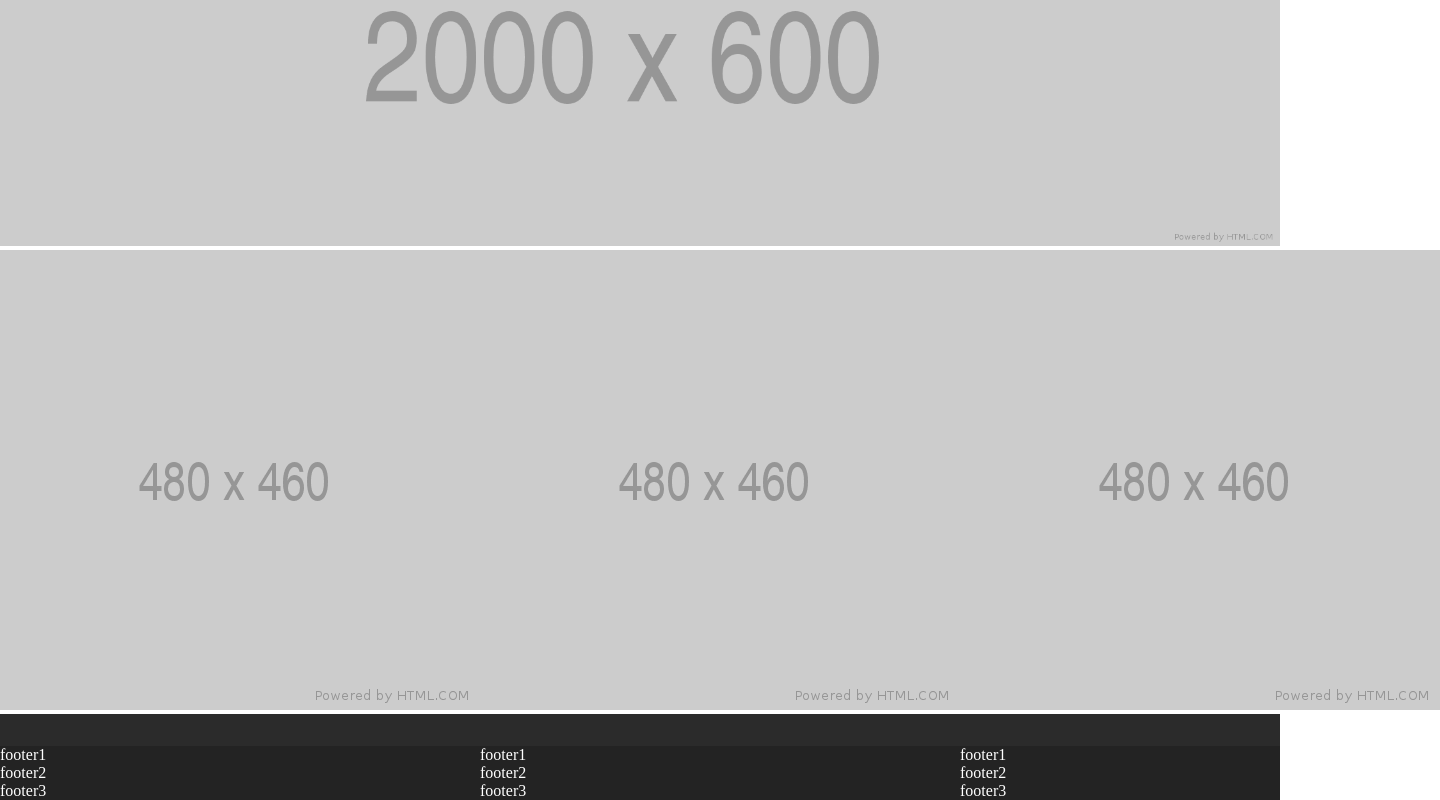
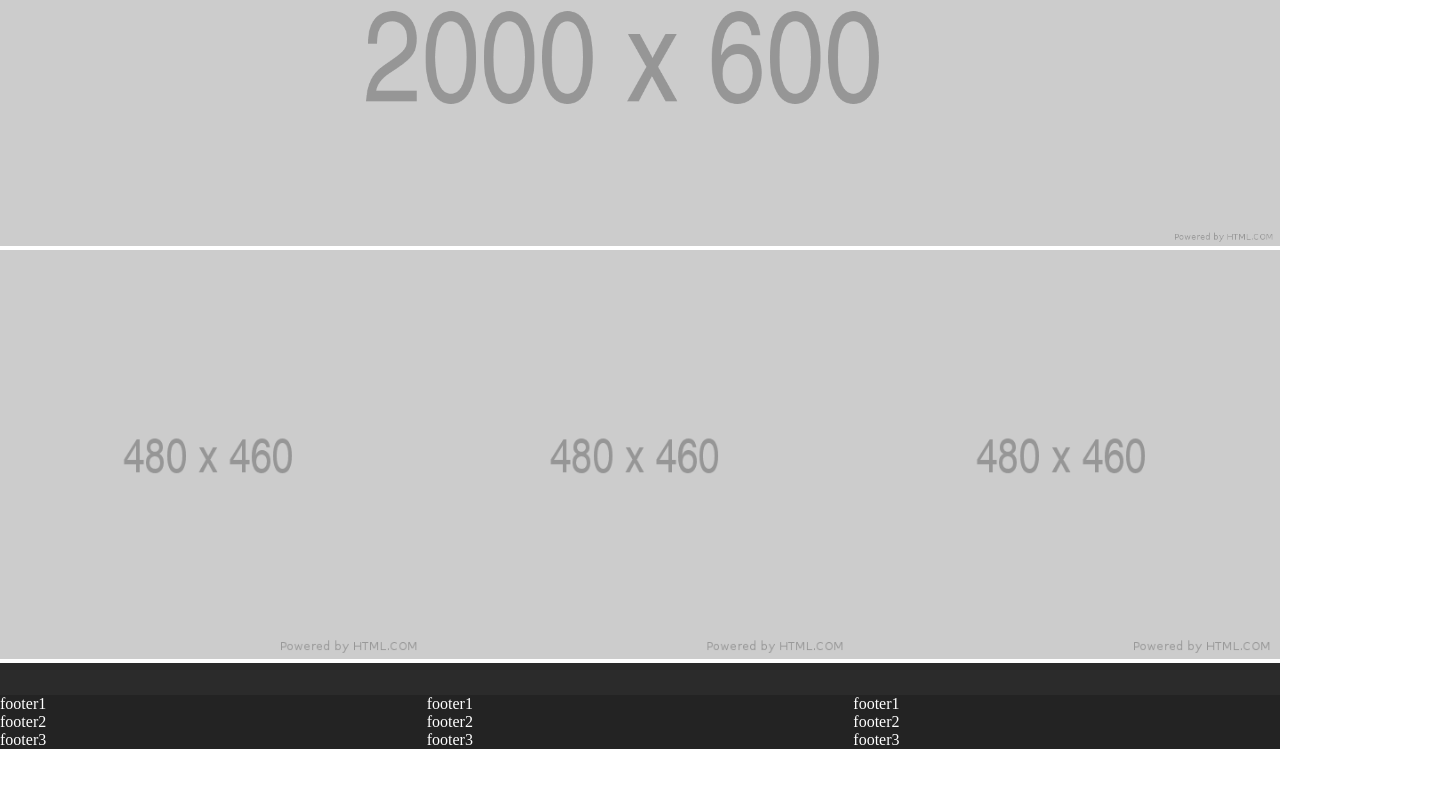
Before and after one commit to leon-boddy/template, a plain HTML site: page index.html in a window 1280 px wide. Shown: the part 313-1113 px from the top of the page, 1440 px wide, since content can reach past the window. After the commit the page ends 1062 px from the top, so only its background shows below. Drawn offline with Linux system fonts and the light colour scheme.

Commit message:
Update main.css

```diff
--- a/styles/main.css
+++ b/styles/main.css
@@ -1,6 +1,7 @@
 * {
     margin: 0;
     padding: 0;
+    font-family: helvertica;
 }
 
 nav{
@@ -31,7 +32,8 @@ header, footer {
 
 /* CLASSES START */
 .width-1440{
-    width: 1440px;
+    max-width: 1440px;
+    width: 100%;
     margin: 0 auto;
 }
 .align-right {
@@ -42,6 +44,9 @@ header, footer {
 }
 .col-third{
     width: 33.33%;
+}
+.col-third img{
+    width: 100%;
 }
 
 .nav-link{
```
